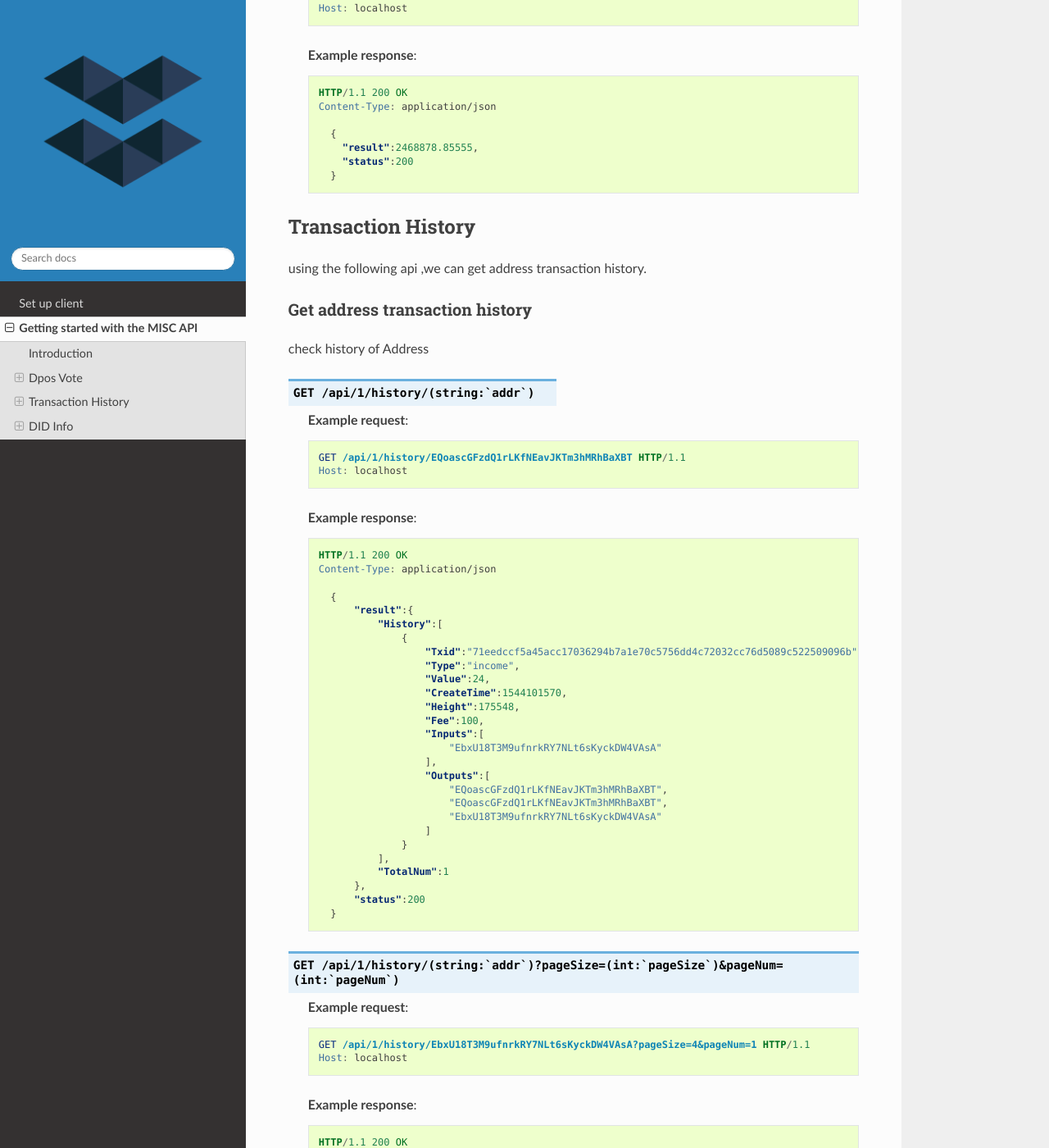
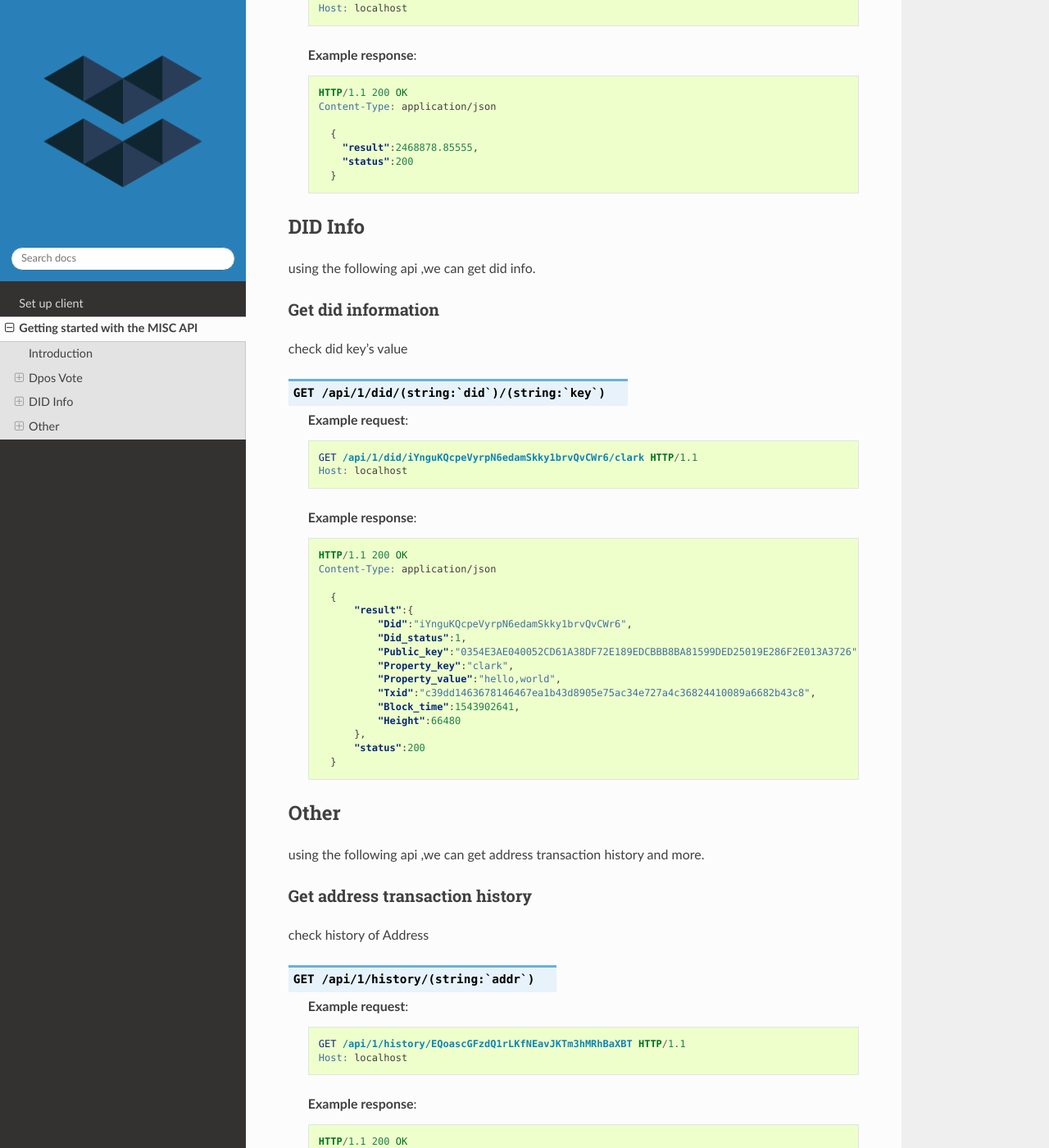
Before and after one commit to elastos/Elastos.ORG.API.Misc, a Sphinx documentation site: the page built from docs/api_guide.rst, in a window 1280 px wide and 1400 px high, scrolled down 53264 px. Shown: the whole window at 82% size. Built offline with Sphinx 7.4.7 and the Read the Docs theme 2.0.0, drawn with Linux system fonts in a browser that asks for light colours; some of the changed text lies outside the part shown.

Commit message:
New Api get public key out of spending address & update docs

```diff
--- a/docs/api_guide.rst
+++ b/docs/api_guide.rst
@@ -3143,9 +3143,6 @@
             }
 
 
-
-
-
 Get dpos total vote of specific height
 ------------------------------------------------
 total vote of specific height
@@ -3172,9 +3169,49 @@
         }
 
 
-Transaction History
+
+DID Info
 =================================
-using the following api ,we can get address transaction history.
+using the following api ,we can get did info.
+
+Get did information
+------------------------------------------------
+check did key's value
+
+.. http:get:: /api/1/did/(string:`did`)/(string:`key`)
+
+   **Example request**:
+
+   .. sourcecode:: http
+
+      GET /api/1/did/iYnguKQcpeVyrpN6edamSkky1brvQvCWr6/clark HTTP/1.1
+      Host: localhost
+
+   **Example response**:
+
+   .. sourcecode:: http
+
+      HTTP/1.1 200 OK
+      Content-Type: application/json
+
+        {
+            "result":{
+                "Did":"iYnguKQcpeVyrpN6edamSkky1brvQvCWr6",
+                "Did_status":1,
+                "Public_key":"0354E3AE040052CD61A38DF72E189EDCBBB8BA81599DED25019E286F2E013A3726",
+                "Property_key":"clark",
+                "Property_value":"hello,world",
+                "Txid":"c39dd1463678146467ea1b43d8905e75ac34e727a4c36824410089a6682b43c8",
+                "Block_time":1543902641,
+                "Height":66480
+            },
+            "status":200
+        }
+
+
+Other
+=================================
+using the following api ,we can get address transaction history and more.
 
 Get address transaction history
 ------------------------------------------------
@@ -3308,21 +3345,16 @@
             "status":200
         }
 
-DID Info
-=================================
-using the following api ,we can get did info.
-
-Get did information
+Get spending address public key
 ------------------------------------------------
-check did key's value
-
-.. http:get:: /api/1/did/(string:`did`)/(string:`key`)
+
+.. http:get:: /api/1/pubkey/(string:`addr`)
 
    **Example request**:
 
    .. sourcecode:: http
 
-      GET /api/1/did/iYnguKQcpeVyrpN6edamSkky1brvQvCWr6/clark HTTP/1.1
+      GET /api/1/pubkey/ELbKQrj8DTYn2gU7KBejcNWb4ix4EAGDmy HTTP/1.1
       Host: localhost
 
    **Example response**:
@@ -3333,15 +3365,6 @@
       Content-Type: application/json
 
         {
-            "result":{
-                "Did":"iYnguKQcpeVyrpN6edamSkky1brvQvCWr6",
-                "Did_status":1,
-                "Public_key":"0354E3AE040052CD61A38DF72E189EDCBBB8BA81599DED25019E286F2E013A3726",
-                "Property_key":"clark",
-                "Property_value":"hello,world",
-                "Txid":"c39dd1463678146467ea1b43d8905e75ac34e727a4c36824410089a6682b43c8",
-                "Block_time":1543902641,
-                "Height":66480
-            },
+            "result":"02eda087df202cfc8904ec8f933bf20920251b3964b117c984a576c6fd9047073c",
             "status":200
         }
```
Also changed, not shown: 2 other files.
